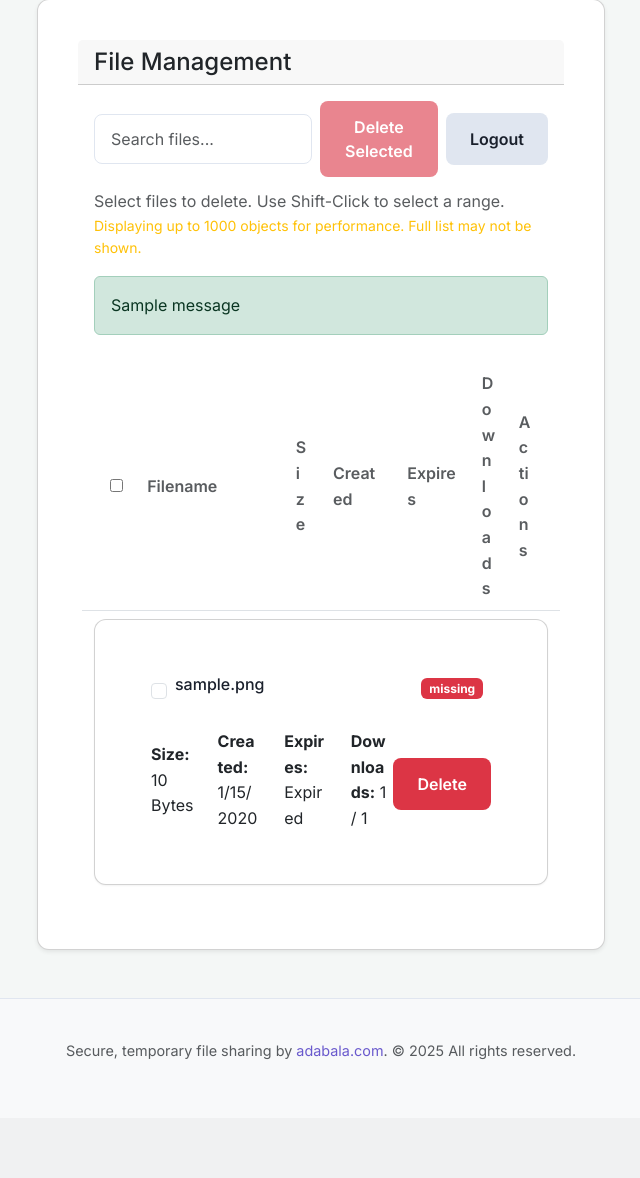
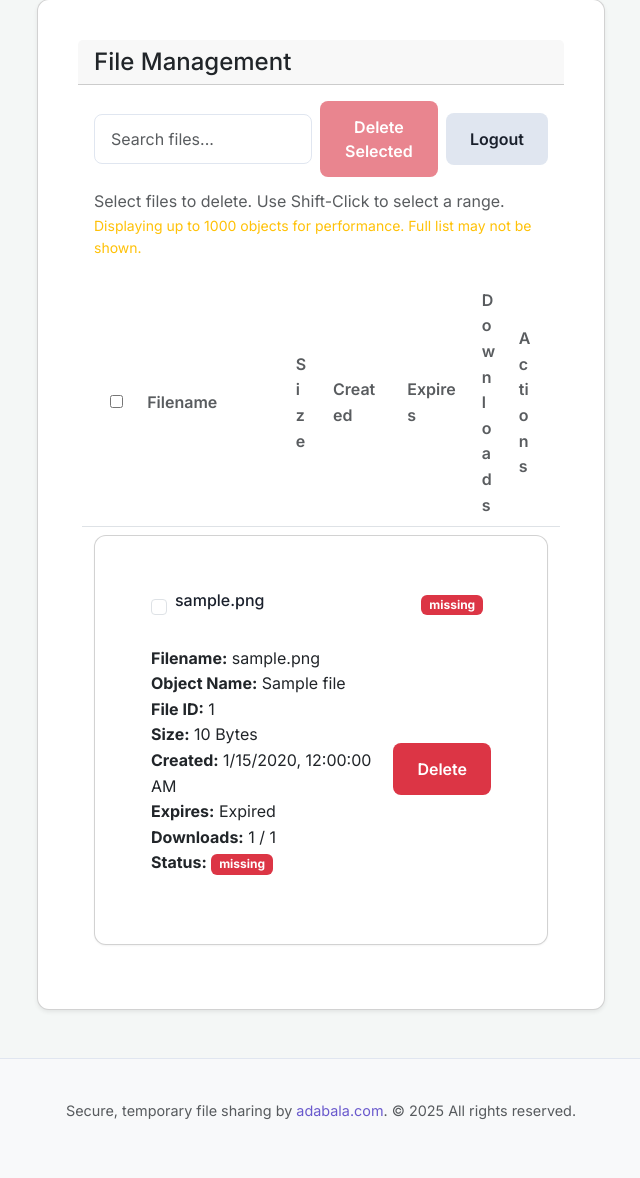
Before and after one commit to adabalap/sharenest, a Flask app: page /admin in a window 1280 px wide. Shown: the part 203-1381 px from the top of the page, without its empty margins (319-959 px from the left). Before the commit the page ends 1262 px from the top, so only its background shows below. Run offline with Flask 3, Linux system fonts and the light colour scheme; the visitor is signed in with stand-in values (Sample User, id 1); tables that the repository leaves empty hold one stand-in row (values such as "Sample post"); one stand-in notice (Sample message) is shown.

Commit message:
Bug fixes.

```diff
--- a/static/js/admin.js
+++ b/static/js/admin.js
@@ -80,13 +80,17 @@ document.addEventListener('DOMContentLoaded', () => {
                         </div>
                     </div>
                     <div class="card-body">
-                        <div class="row">
-                            <div class="col-6 col-md-3"><strong>Size:</strong> ${file.size_bytes ? formatBytes(file.size_bytes) : 'N/A'}</div>
-                            <div class="col-6 col-md-3"><strong>Created:</strong> ${file.created_at ? new Date(file.created_at).toLocaleDateString() : 'N/A'}</div>
-                            <div class="col-6 col-md-3"><strong>Expires:</strong> ${file.expiry_date ? getExpiryRelative(file.expiry_date) : 'N/A'}</div>
-                            <div class="col-6 col-md-3"><strong>Downloads:</strong> ${file.download_count ?? 'N/A'} / ${file.max_downloads ?? 'N/A'}</div>
+                        <div class="file-details-list mb-3">
+                            <div><strong>Filename:</strong> ${escapeHTML(file.original_filename)}</div>
+                            <div><strong>Object Name:</strong> ${escapeHTML(file.object_name)}</div>
+                            <div><strong>File ID:</strong> ${file.id ?? 'N/A'}</div>
+                            <div><strong>Size:</strong> ${file.size_bytes ? formatBytes(file.size_bytes) : 'N/A'}</div>
+                            <div><strong>Created:</strong> ${file.created_at ? new Date(file.created_at).toLocaleString() : 'N/A'}</div>
+                            <div><strong>Expires:</strong> ${file.expiry_date ? getExpiryRelative(file.expiry_date) : 'N/A'}</div>
+                            <div><strong>Downloads:</strong> ${file.download_count ?? 'N/A'} / ${file.max_downloads ?? 'N/A'}</div>
+                            <div><strong>Status:</strong> <span class="badge bg-${getStatusClass(file.status)}">${file.status}</span></div>
                         </div>
-                        <div class="mt-2 text-end">
+                        <div class="text-end">
                             <button class="btn btn-danger btn-sm btn-delete-single" ${checkboxIdentifier}>Delete</button>
                         </div>
                     </div>
--- a/templates/admin.html
+++ b/templates/admin.html
@@ -19,15 +19,7 @@
             <p class="card-subtitle text-muted">Select files to delete. Use Shift-Click to select a range.</p>
             <p class="text-warning small">Displaying up to 1000 objects for performance. Full list may not be shown.</p>
 
-            {% with messages = get_flashed_messages(with_categories=true) %}
-                {% if messages %}
-                    <div class="flash-messages">
-                        {% for category, message in messages %}
-                            <div class="alert alert-{{ category }}">{{ message }}</div>
-                        {% endfor %}
-                    </div>
-                {% endif %}
-            {% endwith %}
+
 
             <div id="loadingIndicator" class="text-center my-5">
                 <div class="spinner-border" role="status">
```
Also changed, not shown: static/js/custom.js (+0 -12 lines), templates/admin_login.html (+1 -9 lines).
